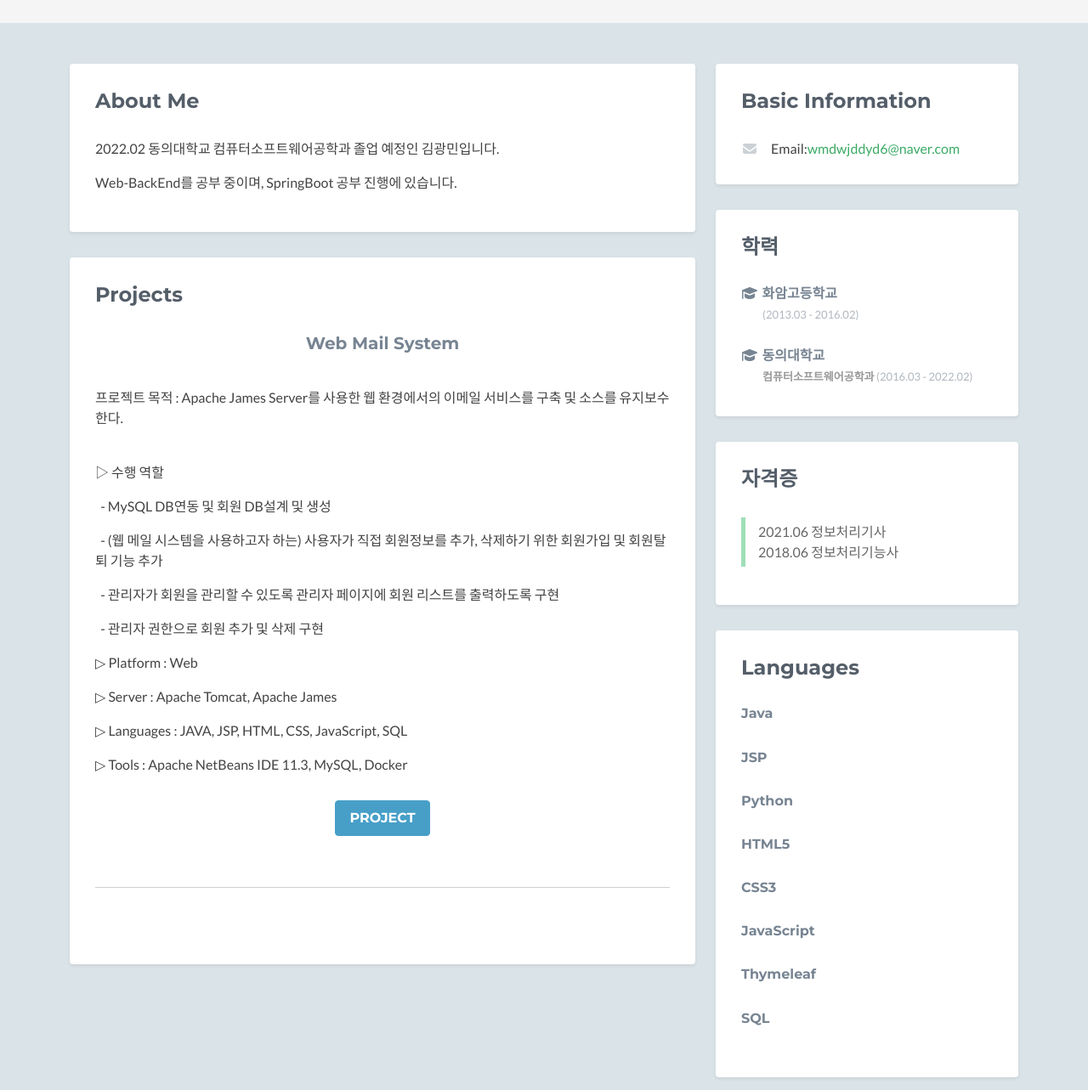
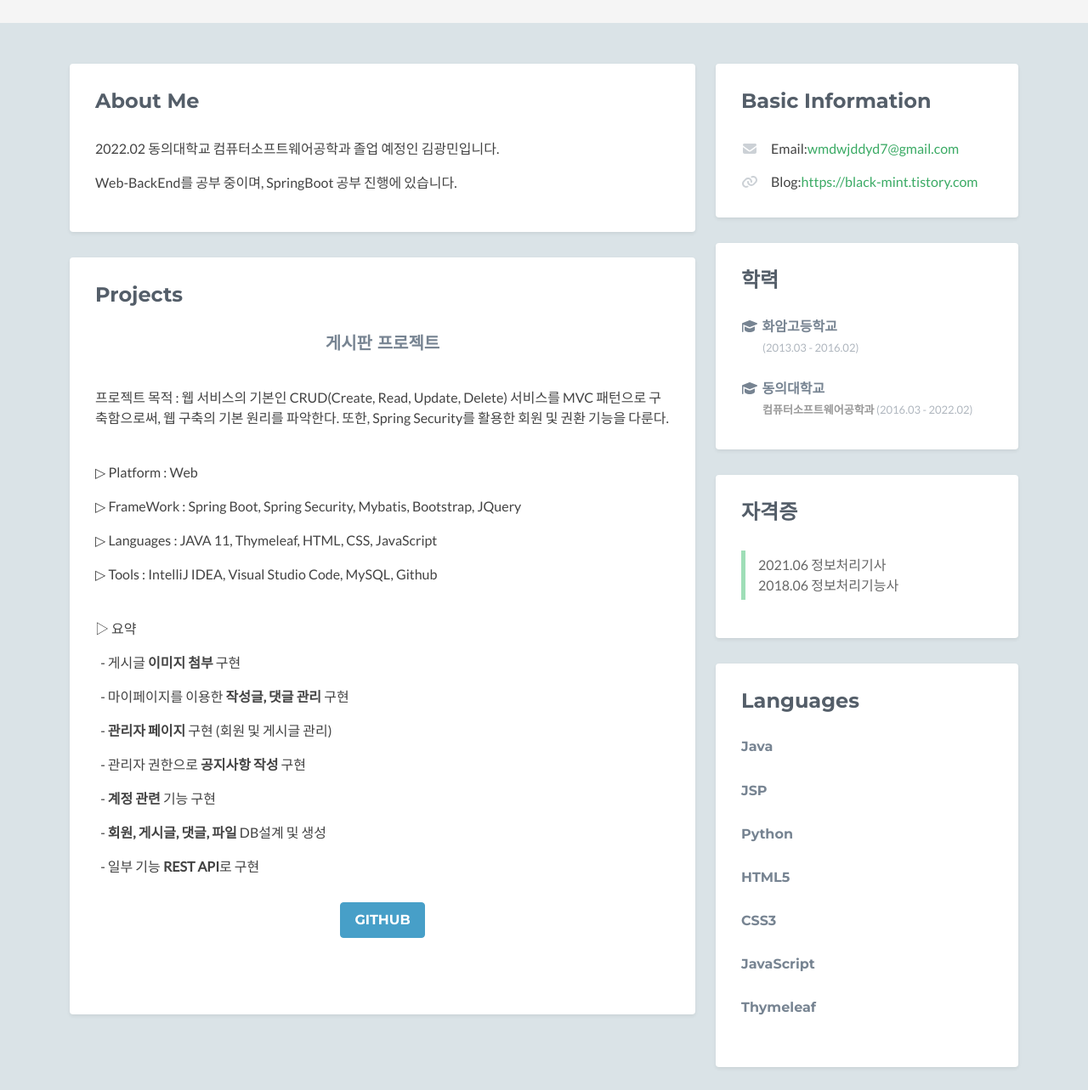
Before and after one commit to wmdwjddyd6/wmdwjddyd6.github.io, a plain HTML site: page index.html in a window 1280 px wide. Shown: the part 186-1469 px from the top of the page at 85% size. Drawn offline with nearby package versions, Linux system fonts and the light colour scheme; no server answers; a script that the page names is missing; some icons are missing.

Commit message:
게시판 프로젝트 업데이트

```diff
--- a/index.html
+++ b/index.html
@@ -41,15 +41,13 @@
                     <!-- <img class="profile-image img-fluid float-start rounded-circle" src="assets/images/1.png"
                         alt="profile image" /> -->
                     <div class="profile-content">
-                        <h1 class="name">KwangMin-Kim</h1>
+                        <h1 class="name">김광민</h1>
                         <h2 class="desc"></h2>
                         <ul class="social list-inline">
                             <!-- <li class="list-inline-item"><a href="#"><i class="fab fa-twitter"></i></a></li>
 		                    <li class="list-inline-item"><a href="#"><i class="fab fa-linkedin-in"></i></a></li> -->
                             <li class="list-inline-item"><a href="https://github.com/wmdwjddyd6"><i
                                         class="fab fa-github-alt"></i></a></li>
-                            <!-- <li class="list-inline-item"><a href="#"><i class="fab fa-stack-overflow"></i></a></li>
-		                    <li class="list-inline-item last-item"><a href="#"><i class="fab fa-codepen"></i></a></li>                 -->
                         </ul>
                     </div>
                     <!--//profile-->
@@ -97,6 +95,31 @@
                             <div class="item featured text-center">
                                 <h3 class="title mb-3"><a
                                         href="https://github.com/wmdwjddyd6/JSP_mavenWebMail_TeamProject"
+                                        target="_blank">게시판 프로젝트</a></h3>
+
+                                <div class="desc text-start">
+                                    <br/>
+                                    <p>프로젝트 목적 : 웹 서비스의 기본인 CRUD(Create, Read, Update, Delete) 서비스를 MVC 패턴으로 구축함으로써, 웹 구축의 기본 원리를 파악한다. 또한, Spring Security를 활용한 회원 및 권환 기능을 다룬다.</p>
+                                    <br/>
+                                    <p>▷ Platform : Web</p>
+                                    <p>▷ FrameWork : Spring Boot, Spring Security, Mybatis, Bootstrap, JQuery</p>
+                                    <p>▷ Languages : JAVA 11, Thymeleaf, HTML, CSS, JavaScript</p>
+                                    <p>▷ Tools : IntelliJ IDEA, Visual Studio Code, MySQL, Github</p> <br/>
+                                    <p>▷ 요약</p>
+                                    <p>&nbsp;&nbsp;- 게시글 <span style="font-weight: bold;">이미지 첨부</span> 구현</p>
+                                    <p>&nbsp;&nbsp;- 마이페이지를 이용한 <span style="font-weight: bold;">작성글, 댓글 관리</span> 구현</p>
+                                    <p>&nbsp;&nbsp;- <span style="font-weight: bold;">관리자 페이지</span> 구현 (회원 및 게시글 관리)</p>
+                                    <p>&nbsp;&nbsp;- 관리자 권한으로 <span style="font-weight: bold;">공지사항 작성</span> 구현</p>
+                                    <p>&nbsp;&nbsp;- <span style="font-weight: bold;">계정 관련</span> 기능 구현</p>
+                                    <p>&nbsp;&nbsp;- <span style="font-weight: bold;">회원, 게시글, 댓글, 파일</span> DB설계 및 생성</p>
+                                    <p>&nbsp;&nbsp;- 일부 기능 <span style="font-weight: bold;">REST API</span>로 구현</p>
+
+                                </div>
+                                <a class="btn btn-cta-secondary" href="https://github.com/wmdwjddyd6/Board" target="_blank">GitHub</a>
+
+                            <!-- <div class="item featured text-center">
+                                <h3 class="title mb-3"><a
+                                        href="https://github.com/wmdwjddyd6/JSP_mavenWebMail_TeamProject"
                                         target="_blank">Web Mail System</a></h3>
 
                                 <div class="desc text-start">
@@ -114,13 +137,13 @@
                                     <p>▷ Server : Apache Tomcat, Apache James</p>
                                     <p>▷ Languages : JAVA, JSP, HTML, CSS, JavaScript, SQL</p>
                                     <p>▷ Tools : Apache NetBeans IDE 11.3, MySQL, Docker</p>
-                                </div>
+                                </div> -->
                                 <!--//desc-->
-                                <a class="btn btn-cta-secondary" href="https://github.com/wmdwjddyd6/JSP_mavenWebMail_TeamProject" target="_blank">PROJECT</a>
+                                <!-- <a class="btn btn-cta-secondary" href="https://github.com/wmdwjddyd6/JSP_mavenWebMail_TeamProject" target="_blank">PROJECT</a>                  -->
                             </div>
                             <!--//item-->
-                            <hr class="divider" />
-                            <!-- <div class="item row">
+                            <!-- <hr class="divider" />
+                            <div class="item row">
                                 <a class="col-md-4 col-12"
                                     href="https://themes.3rdwavemedia.com/bootstrap-templates/startup/coderpro-bootstrap-4-startup-template-for-software-projects/"
                                     target="_blank">
@@ -141,7 +164,7 @@
                                             target="_blank"><i class="fas fa-external-link-alt"></i>Find out more</a>
                                     </p>
                                 </div>
-                            </div>-->
+                            </div> -->
 
                         </div>
                         <!--//content-->
@@ -201,9 +224,9 @@
                         <div class="content">
                             <ul class="list-unstyled">
                                 <li><i class="fas fa-envelope"></i><span class="sr-only">Email:</span><a
-                                        href="#">wmdwjddyd6@naver.com</a></li>
-                                <!-- <li><i class="fas fa-link"></i><span class="sr-only">Website:</span><a
-                                        href="#">https://www.website.com</a></li> -->
+                                        href="mailto:wmdwjddyd7@gmail.com">wmdwjddyd7@gmail.com</a></li>
+                                <li><i class="fas fa-link"></i><span class="sr-only">Blog:</span><a
+                                        href="https://black-mint.tistory.com/">https://black-mint.tistory.com</a></li>
                             </ul>
                         </div>
                         <!--//content-->
@@ -276,8 +299,6 @@
                                     <h3 class="level-title">JavaScript</h3>
                                     <br/>
                                     <h3 class="level-title">Thymeleaf</h3>
-                                    <br/>
-                                    <h3 class="level-title">SQL</h3>
                                 <!-- <div class="item">
                                     <h3 class="level-title">Ruby on Rails<span class="level-label"
                                             data-bs-toggle="tooltip" data-placement="left"
@@ -309,8 +330,8 @@
                             <div class="skillset">
                                 <div class="item">
                                     <h3 class="level-title">SpringBoot</h3>
-                                    <br/>
-                                    <h3 class="level-title">Bootstrap</h3>
+                                    <!-- <br/>
+                                    <h3 class="level-title">Bootstrap</h3> -->
                                 <!-- <div class="item">
                                     <h3 class="level-title">Ruby on Rails<span class="level-label"
                                             data-bs-toggle="tooltip" data-placement="left"
@@ -341,8 +362,8 @@
                             <div class="skillset">
                                 <div class="item">
                                     <h3 class="level-title">MySQL</h3>
-                                    <br/>
-                                    <h3 class="level-title">Oracle</h3>
+                                    <!-- <br/>
+                                    <h3 class="level-title">Oracle</h3> -->
                                 <!-- <div class="item">
                                     <h3 class="level-title">Ruby on Rails<span class="level-label"
                                             data-bs-toggle="tooltip" data-placement="left"
```
